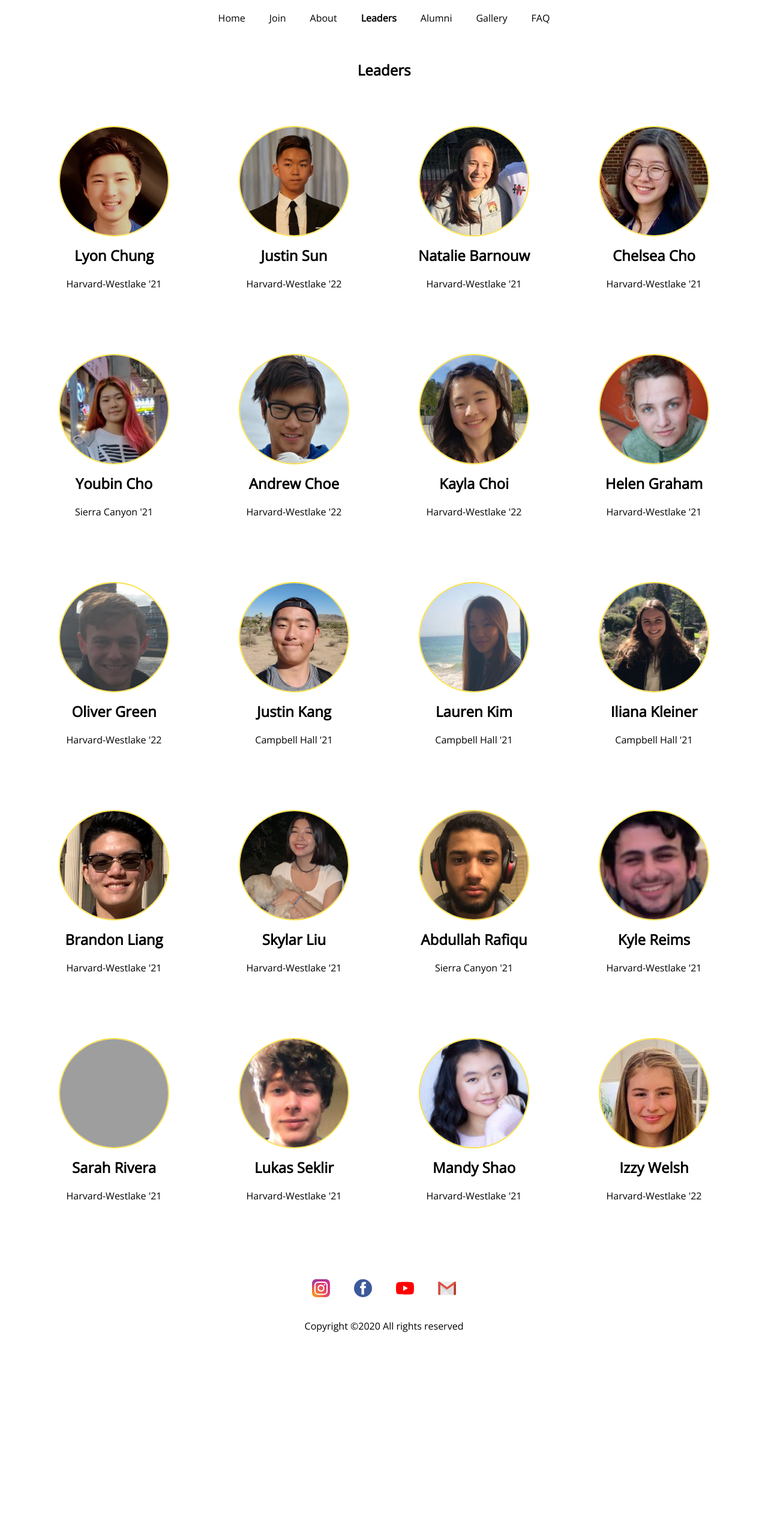
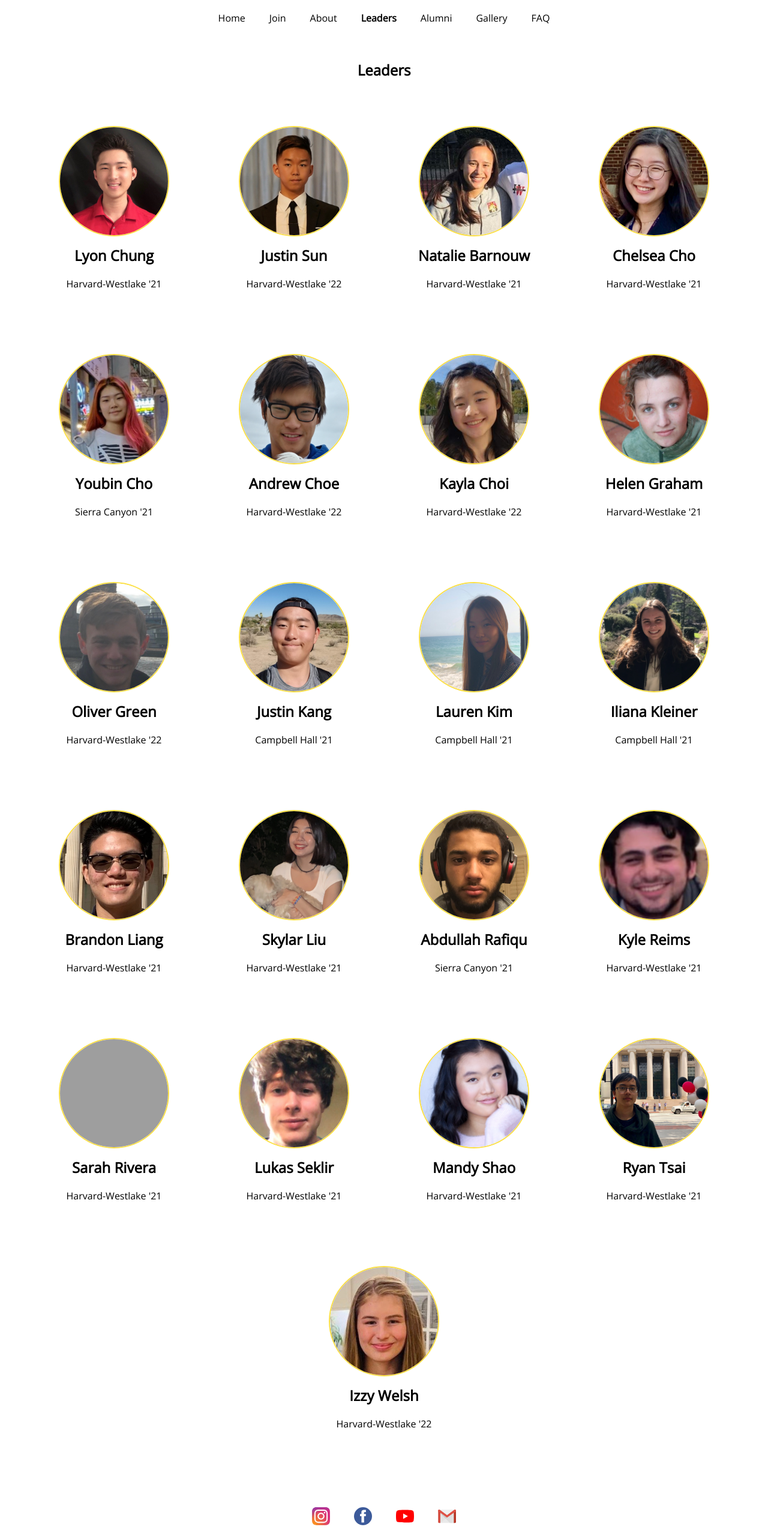
Before and after one commit to justinsunyt/LUC, a plain HTML site: page public/leaders.html in a window 1280 px wide. Shown: the top 2560 px of the page at 60% size. Before the commit the page ends 2260 px from the top, so only its background shows below. Drawn offline with nearby package versions, Linux system fonts and the light colour scheme; grey boxes are pictures that could not be loaded.

Commit message:
Added Ryan Tsai

```diff
--- a/public/leaders.html
+++ b/public/leaders.html
@@ -40,7 +40,7 @@
         <h1 class="header">Leaders</h1>
         <div class="leaders-container">
             <div class="leaders">
-                <a href="Images/Leaders/Lyon Chung.png"><img src="Images/Leaders/Lyon Chung.png" class="leaders-img"></a>
+                <a href="Images/Leaders/Lyon Chung.JPG"><img src="Images/Leaders/Lyon Chung.JPG" class="leaders-img"></a>
                 <h1>Lyon Chung</h1>
                 <p style="margin-top: 20px;">Harvard-Westlake '21</p>
             </div>
@@ -135,6 +135,11 @@
                 <p style="margin-top: 20px;">Harvard-Westlake '21</p>
             </div>
             <div class="leaders">
+                <a href="Images/Leaders/Ryan Tsai.JPEG"><img src="Images/Leaders/Ryan Tsai.JPEG" class="leaders-img"></a>
+                <h1>Ryan Tsai</h1>
+                <p style="margin-top: 20px;">Harvard-Westlake '21</p>
+            </div>
+            <div class="leaders">
                 <a href="Images/Leaders/Izzy Welsh.png"><img src="Images/Leaders/Izzy Welsh.png" class="leaders-img"></a>
                 <h1>Izzy Welsh</h1>
                 <p style="margin-top: 20px;">Harvard-Westlake '22</p>
```
Also changed, not shown: public/about.html (+1 -1 lines), public/Images/About/Lyon Chung.JPG (added), public/Images/About/Lyon Chung_Large.png (deleted), public/Images/Leaders/Lyon Chung.JPG (added), public/Images/Leaders/Lyon Chung.png (deleted), public/Images/Leaders/Ryan Tsai.JPEG (added).
